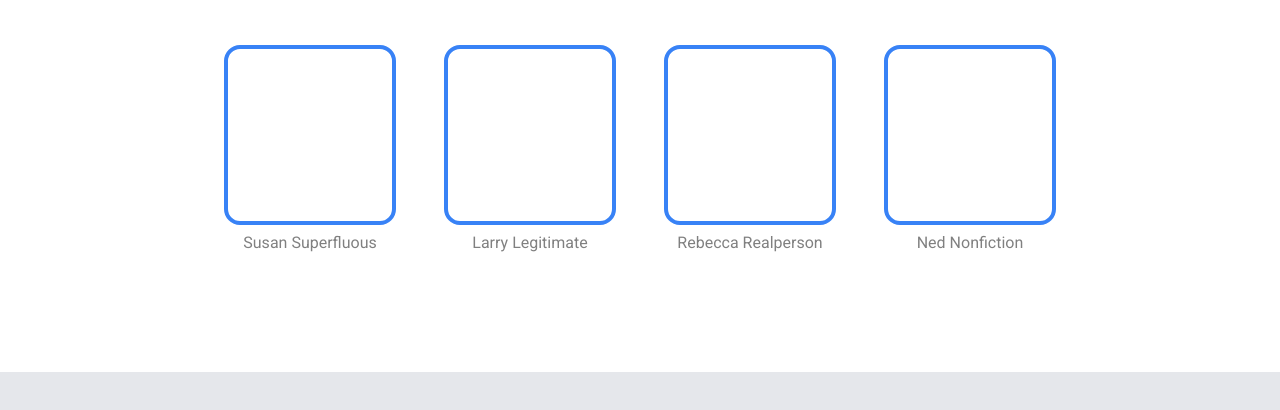
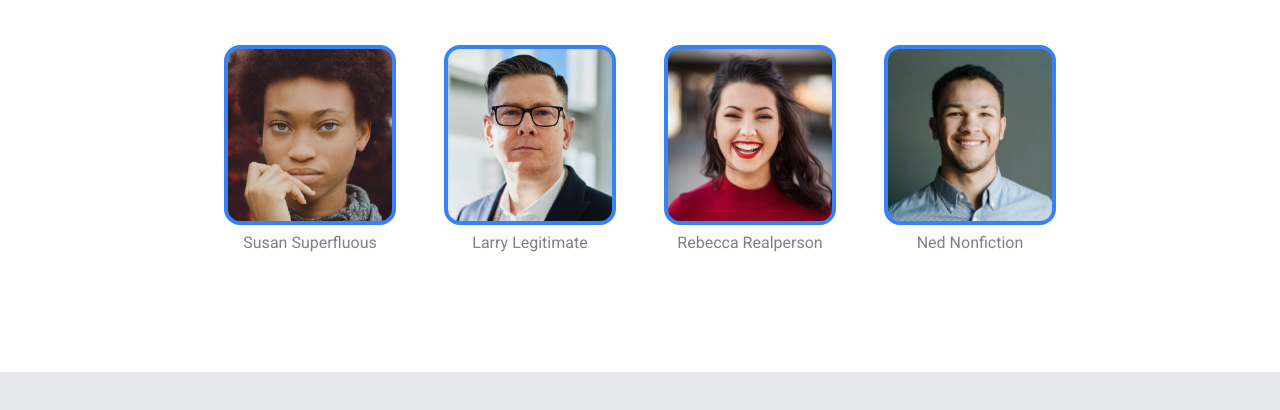
Before and after one commit to VoxxSidus/landing-page, a plain HTML site: page index.html in a window 1280 px wide. Shown: the part 624-1034 px from the top of the page. Drawn offline with Linux system fonts and the light colour scheme.

Commit message:
Profile images, sources in README

```diff
--- a/index.html
+++ b/index.html
@@ -39,25 +39,25 @@
         <h1 class="info-header">Some random information.</h1>
         <div class="info-images">
             <div class="info-card">
-                <div class="info-img"></div>
+                <div class="info-img susan"></div>
                 <div class="info-img-text">
                     Susan Superfluous
                 </div>
             </div>
             <div class="info-card">
-                <div class="info-img"></div>
+                <div class="info-img larry"></div>
                 <div class="info-img-text">
                     Larry Legitimate
                 </div>
             </div>
             <div class="info-card">
-                <div class="info-img"></div>
+                <div class="info-img rebecca"></div>
                 <div class="info-img-text">
                     Rebecca Realperson
                 </div>
             </div>
             <div class="info-card">
-                <div class="info-img"></div>
+                <div class="info-img ned"></div>
                 <div class="info-img-text">
                     Ned Nonfiction
                 </div>
--- a/style.css
+++ b/style.css
@@ -118,6 +118,24 @@ body {
     border-radius: 16px;
     border-width: 4px;
     margin-bottom: 8px;
+    background-position: center;
+    background-size: 120%;
+}
+
+.susan {
+    background-image: url("images/susan-cropped.jpg");
+}
+
+.larry {
+    background-image: url("images/larry-cropped.jpg");
+}
+
+.rebecca {
+    background-image: url("images/rebecca-cropped.jpg");
+}
+
+.ned {
+    background-image: url("images/ned-cropped.jpg");
 }
 
 .info-img-text {
```
Also changed, not shown: images/larry-cropped.jpg (added), images/ned-cropped.jpg (added), images/rebecca-cropped.jpg (added), images/susan-cropped.jpg (added), 1 other file.
